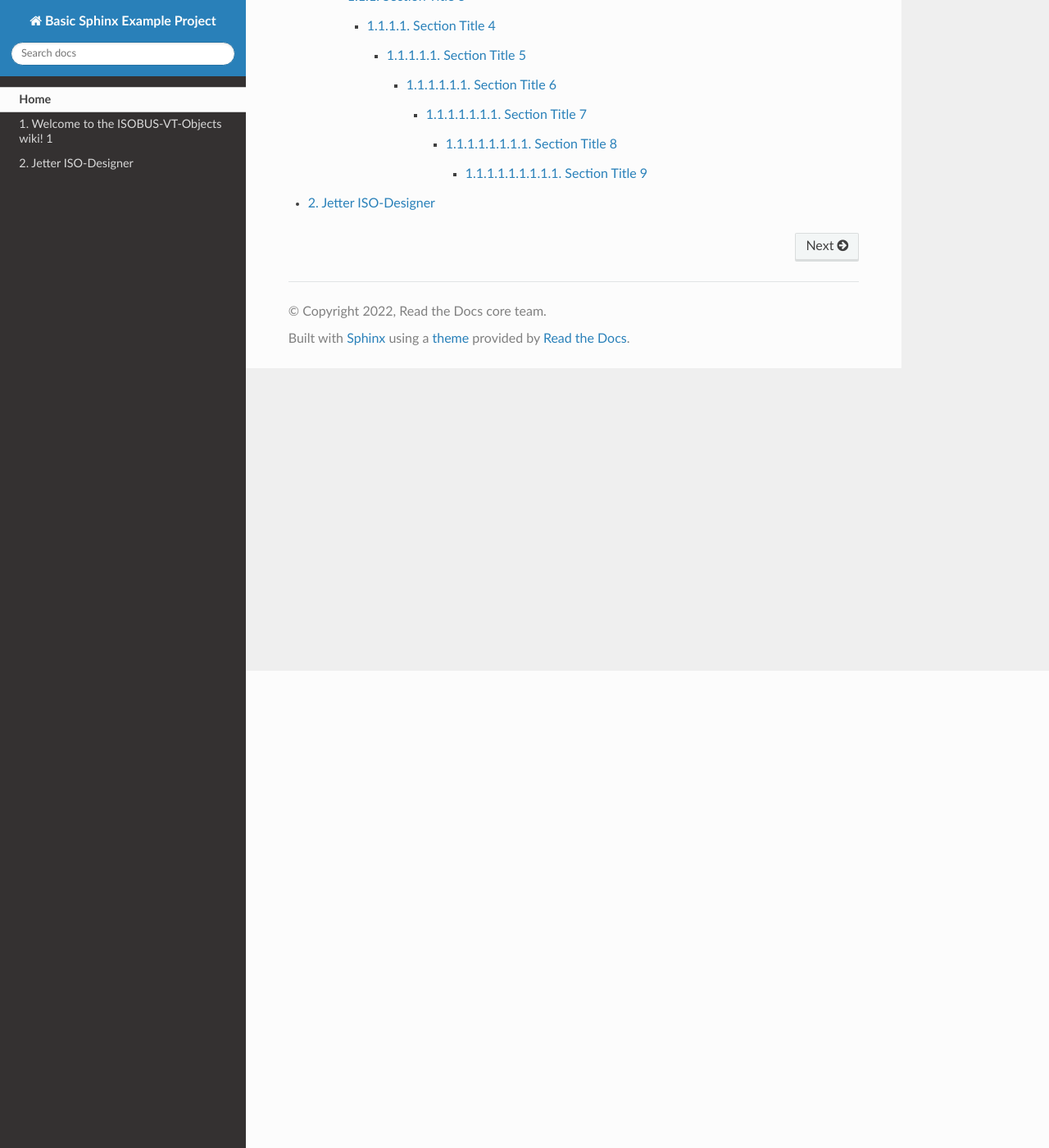
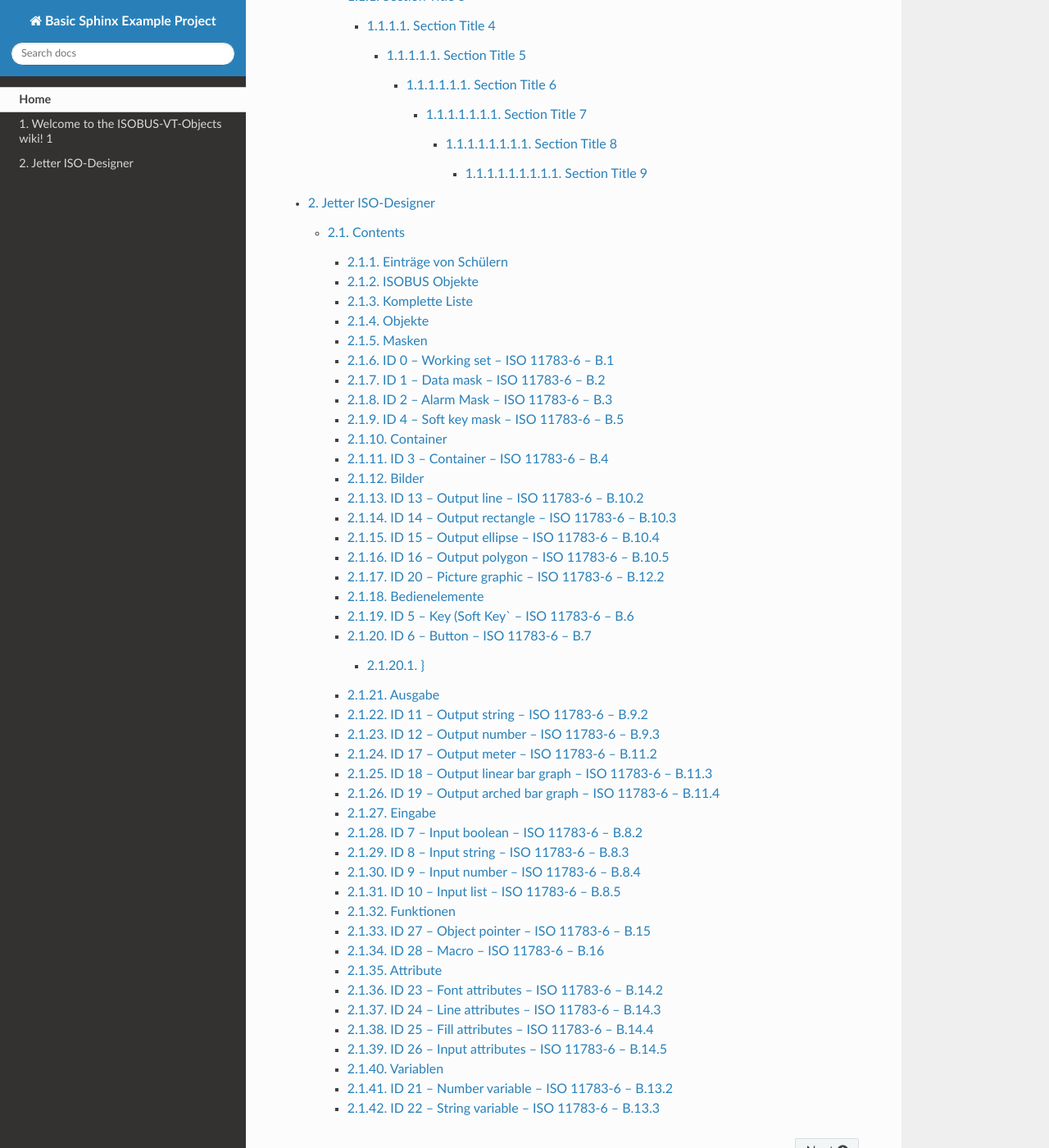
Before and after one commit to Meisterschulen-am-Ostbahnhof-Munchen/ISOBUS-VT-Objects-docs, a Sphinx documentation site: the page built from docs/index.rst, in a window 1280 px wide and 1400 px high, scrolled down 582 px. Shown: the whole window at 82% size. Built offline with Sphinx 7.4.7 and the Read the Docs theme 2.0.0, drawn with Linux system fonts in a browser that asks for light colours; pages that are not in the unit, such as notebooks, are missing from menus.

Commit message:
Update Jetter-ISO-Designer.rst

```diff
--- a/docs/Jetter-ISO-Designer.rst
+++ b/docs/Jetter-ISO-Designer.rst
@@ -1,5 +1,61 @@
 Jetter ISO-Designer
 ===================================
+
+
+Contents
+--------
+
+.. toctree::
+   :numbered:
+   :maxdepth: 9
+
+   Einträge-von-Schülern
+   Workspace-öffnen
+   ISOBUS-Objekte
+   Komplette-Liste
+   Objekte
+   Masken
+   ID-00-–-Working-set-–-ISO-11783-6-–-B.1
+   ID-01-–-Data-mask-–-ISO-11783-6-–-B.2
+   ID-02-–-Alarm-Mask-–-ISO-11783-6-–-B.3
+   ID-04-–-Soft-key-mask-–-ISO-11783-6-–-B.5
+   Container
+   ID-03-–-Container-–-ISO-11783-6-–-B.4
+   Bilder
+   ID-13-–-Output-line-–-ISO-11783-6-–-B.10.2
+   ID-14-–-Output-rectangle-–-ISO-11783-6-–-B.10.3
+   ID-15-–-Output-ellipse-–-ISO-11783-6-–-B.10.4
+   ID-16-–-Output-polygon-–-ISO-11783-6-–-B.10.5
+   ID-20-–-Picture-graphic-–-ISO-11783-6-–-B.12.2
+   Bedienelemente
+   ID-05-–-Key-(Soft-Key)-–-ISO-11783-6-–-B.6
+   ID-06-–-Button-–-ISO-11783-6-–-B.7
+   Ausgabe
+   ID-11-–-Output-string-–-ISO-11783-6-–-B.9.2
+   ID-12-–-Output-number-–-ISO-11783-6-–-B.9.3
+   ID-17-–-Output-meter-–-ISO-11783-6-–-B.11.2
+   ID-18-–-Output-linear-bar-graph-–-ISO-11783-6-–-B.11.3
+   ID-19-–-Output-arched-bar-graph-–-ISO-11783-6-–-B.11.4
+   Eingabe
+   ID-07-–-Input-boolean-–-ISO-11783-6-–-B.8.2
+   ID-08-–-Input-string-–-ISO-11783-6-–-B.8.3
+   ID-09-–-Input-number-–-ISO-11783-6-–-B.8.4
+   ID-10-–-Input-list-–-ISO-11783-6-–-B.8.5
+   Funktionen
+   ID-27-–-Object-pointer-–-ISO-11783-6-–-B.15
+   ID-28-–-Macro-–-ISO-11783-6-–-B.16
+   Attribute
+   ID-23-–-Font-attributes-–-ISO-11783-6-–-B.14.2
+   ID-24-–-Line-attributes-–-ISO-11783-6-–-B.14.3
+   ID-25-–-Fill-attributes-–-ISO-11783-6-–-B.14.4
+   ID-26-–-Input-attributes-–-ISO-11783-6-–-B.14.5
+   Variablen
+   ID-21-–-Number-variable-–-ISO-11783-6-–-B.13.2
+   ID-22-–-String-variable-–-ISO-11783-6-–-B.13.3
+
+
+
+
 
 M:\\Landmaschinenmechanik\\Unterricht\\SL\\Jetter\\ISODesignerSetup551.exe
 
```
